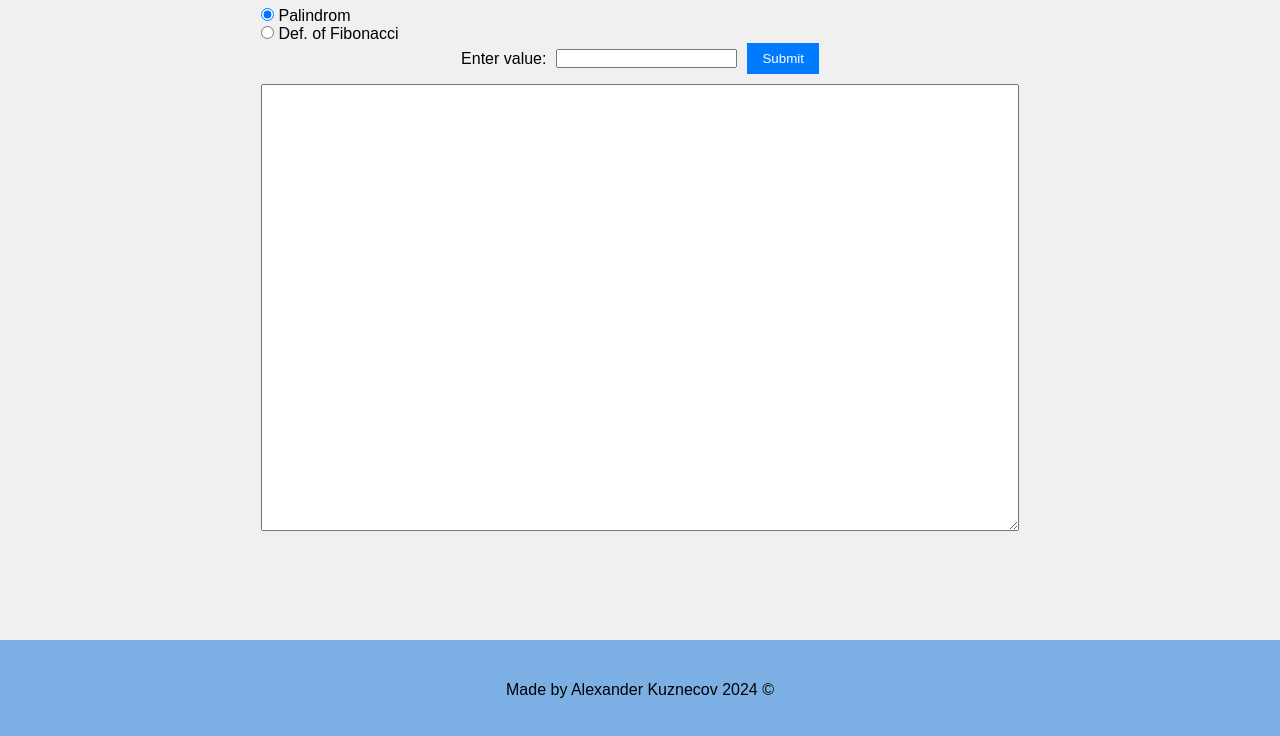
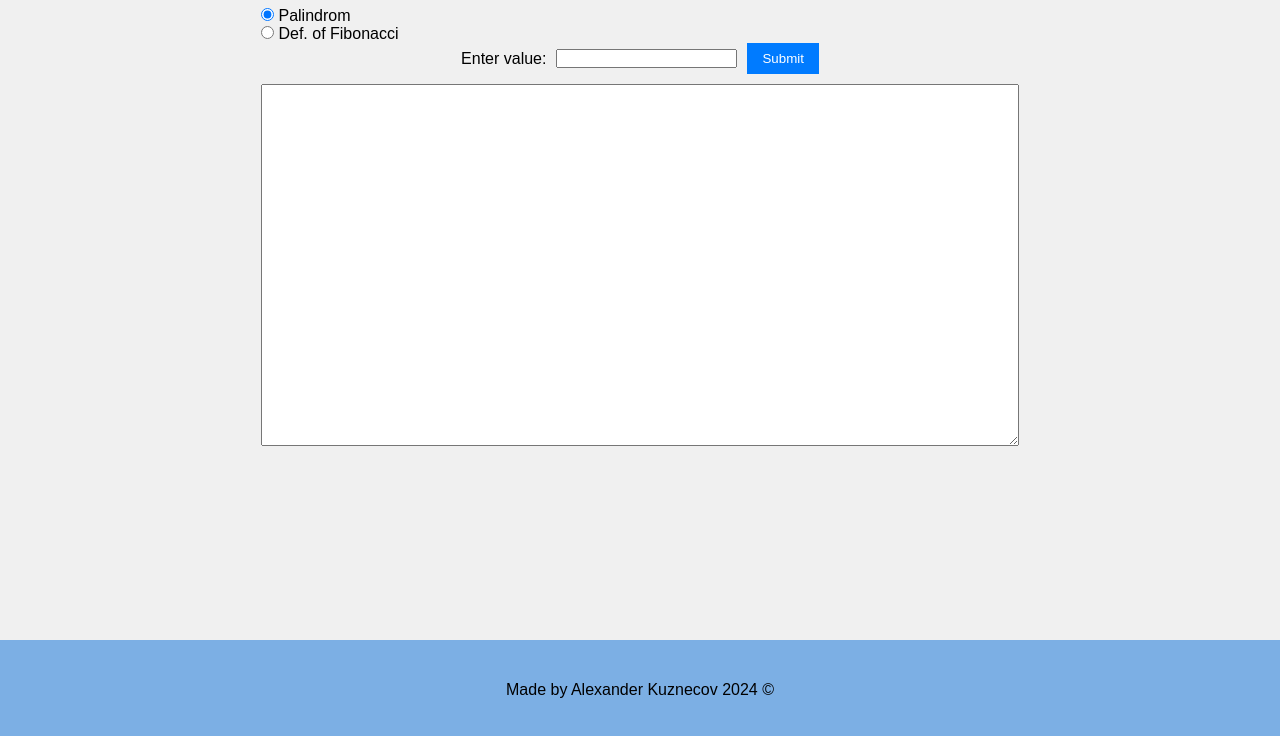
Before and after one commit to alexkuznecov16/palindrom_fibonacci, a plain HTML site: page index.html in a window 1280 px wide. Shown: the part 60-796 px from the top of the page. Drawn offline with Linux system fonts and the light colour scheme.

Commit message:
rows count for textarea change

```diff
--- a/index.html
+++ b/index.html
@@ -30,7 +30,7 @@
               <input id='userValue' type="text">
               <button onclick='mainFunction()' id='resultSubmitBtn' type="button">Submit</button>
             </div>
-            <textarea readonly id="textArea" cols="80" rows="25"></textarea>
+            <textarea readonly id="textArea" cols="80" rows="20"></textarea>
           </div>
         </div>
       </div>
```
